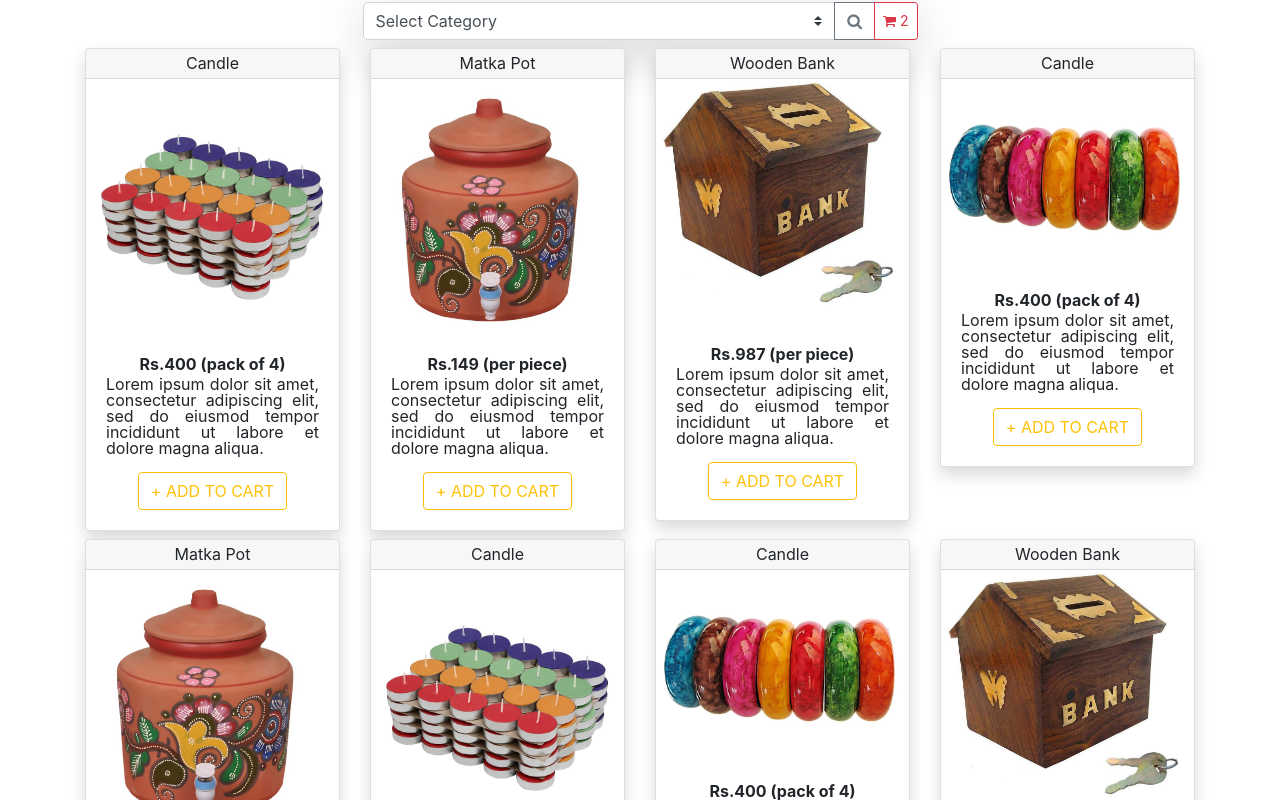
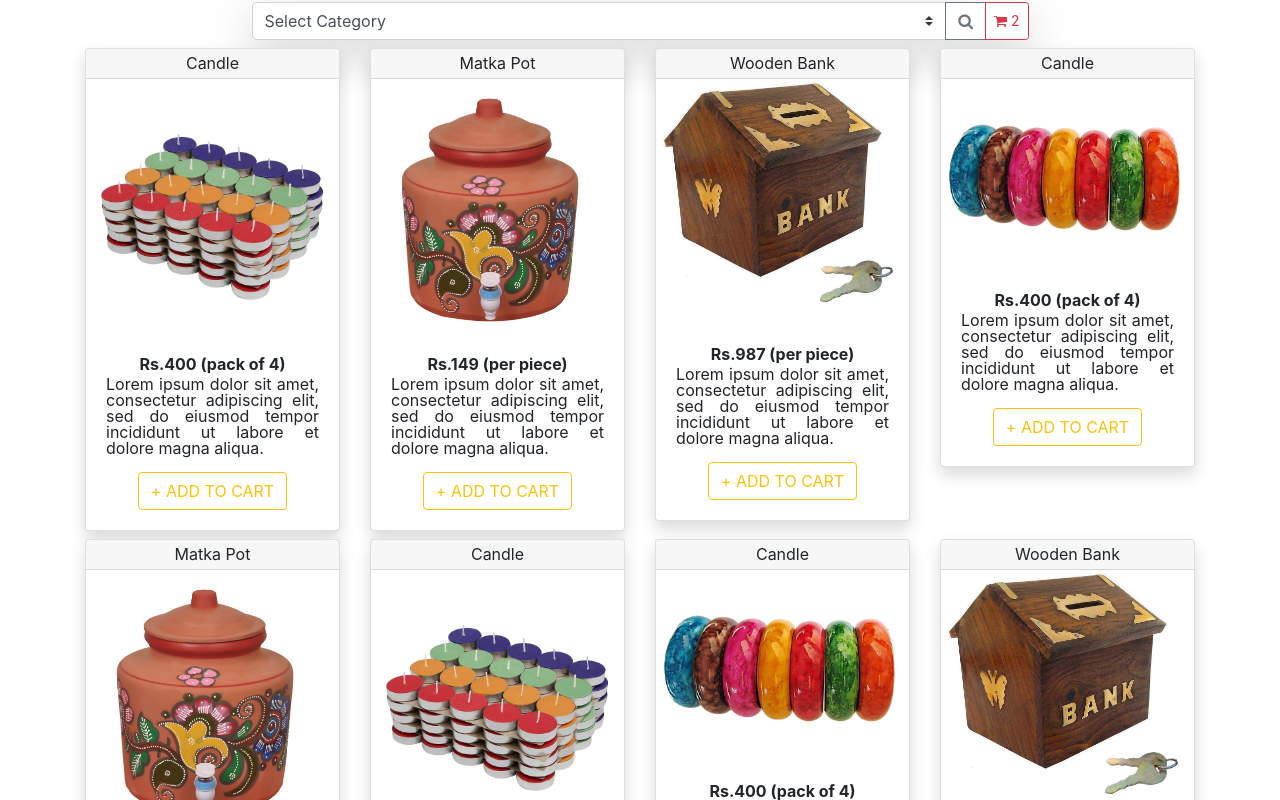
Before and after one commit to idsInderdeep/idsInderdeep.github.io, a plain HTML site: page ngo/main.html in a window 1280 px wide. Shown: the part 168-968 px from the top of the page. Drawn offline with nearby package versions, Linux system fonts and the light colour scheme.

Commit message:
Update main.html

```diff
--- a/ngo/main.html
+++ b/ngo/main.html
@@ -53,7 +53,7 @@
 <!-- Products -->
 <div class="container" style="">
   <h1>OUR PRODUCTS</h1>
-	<div class="input-group mb-2 shadow-lg" style="width:50%;margin:auto">
+	<div class="input-group mb-2 shadow-lg" style="width:70%;margin:auto">
 	  <select class="custom-select" id="inputGroupSelect04" >
 		<option selected>Select Category</option>
 		<option value="1">Hand made</option>
```
